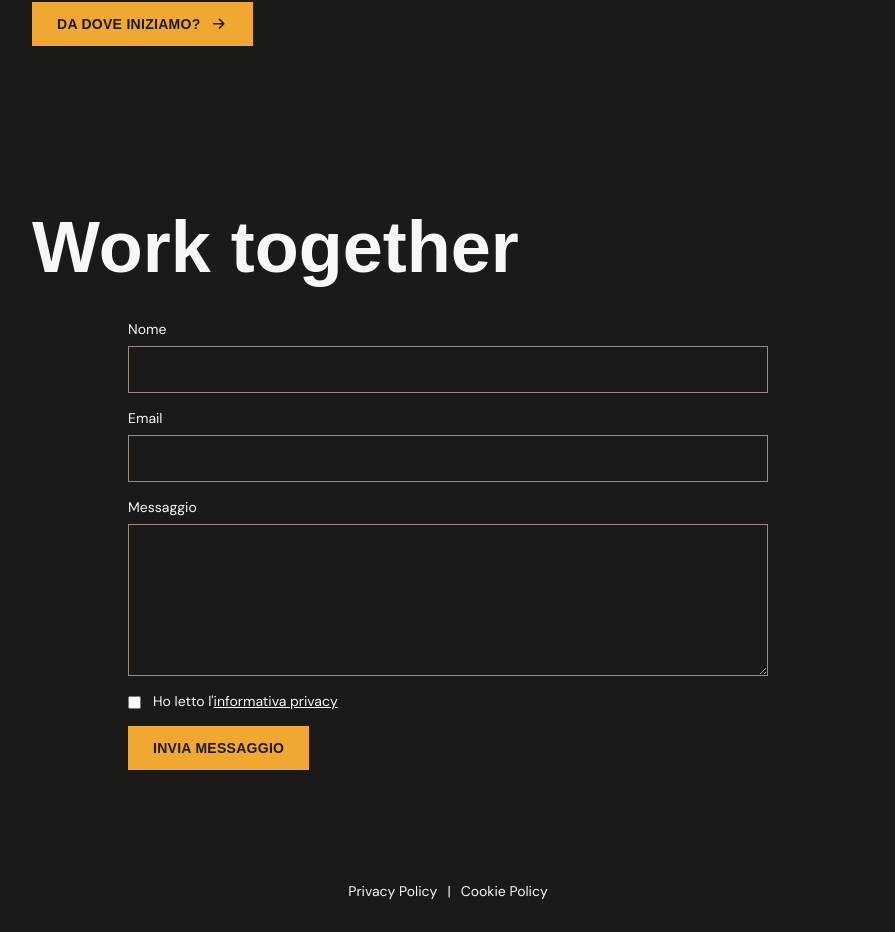
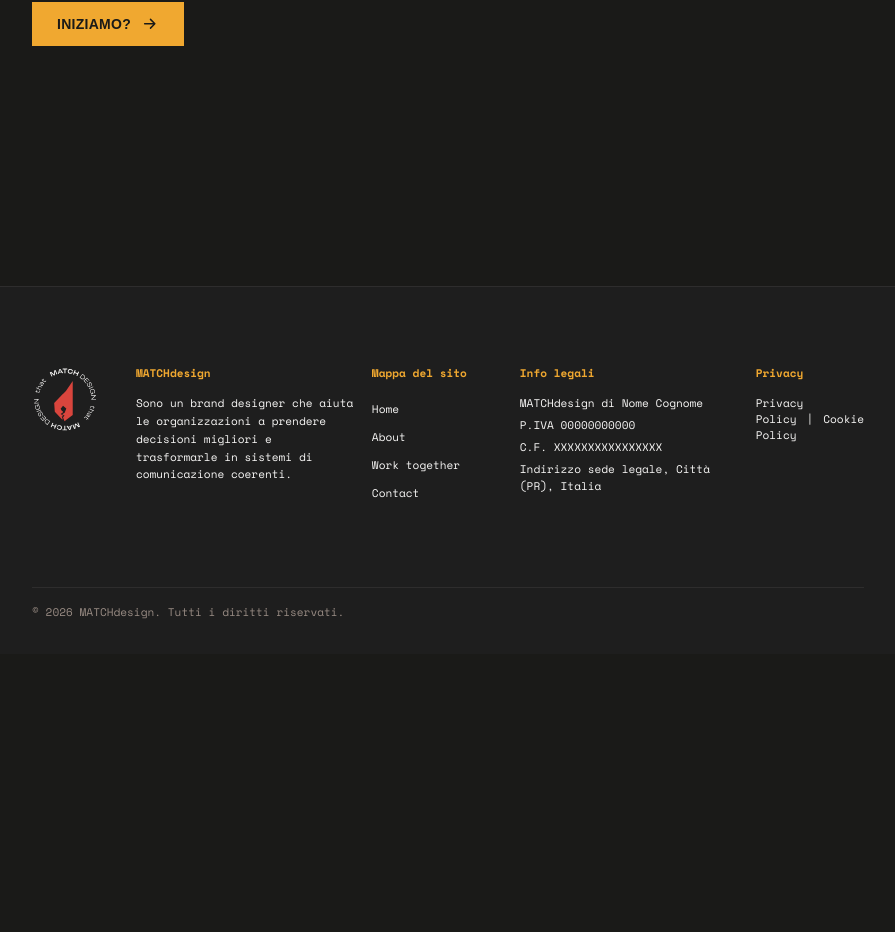
Before and after one commit to andy90d/matchdesign-site, a Next.js app: page / in a window 1280 px wide. Shown: the part 2375-3307 px from the top of the page, without its empty margins (192-1087 px from the left). After the commit the page ends 3029 px from the top, so only its background shows below. Built offline with nearby package versions, Linux system fonts and the light colour scheme; a web font is replaced by a local one.

Commit message:
create a new file named `footer.tsx` in the `components/footer` directory with the following content:

```diff
--- a/app/globals.css
+++ b/app/globals.css
@@ -54,6 +54,9 @@ body {
   background: var(--color-bg);
   color: var(--color-text);
   font-family: var(--font-body);
+  display: flex;
+  flex-direction: column;
+  min-height: 100dvh;
 }
 
 :focus-visible {
@@ -63,7 +66,7 @@ body {
 
 .site-footer {
   padding: var(--space-md);
-  text-align: center;
+  text-align: left;
   font-size: 0.875rem;
   background: var(--color-bg);
 }
--- a/app/layout.tsx
+++ b/app/layout.tsx
@@ -6,6 +6,7 @@ import { IubendaHead, IubendaLoader, IubendaLinks } from "@/components/legal/Iub
 import { dmSans, spaceMono, unbounded } from "@/lib/fonts/fonts";
 import "./globals.css";
 import Header from "@/components/header/header";
+import Footer from "@/components/footer/footer";
 
 
 // ============================================
@@ -49,9 +50,7 @@ export default function RootLayout({
 
 
         {/* Footer globale con i link Privacy & Cookie Policy */}
-        <footer className="site-footer">
-          <IubendaLinks />
-        </footer>
+        <Footer />
 
 
         {/* Loader JS Iubenda caricato a fine body */}
--- a/app/page.tsx
+++ b/app/page.tsx
@@ -82,18 +82,9 @@ export default function Home() {
         <p className="mt-md">
         Trovare queste risposte ci permette di capire dove intervenire davvero.</p>
 
-        <Button href="/work-together" iconEnd={<ArrowRight />} className="mt-md">
-        Da dove iniziamo?
+        <Button href="/contact" iconEnd={<ArrowRight />} className="mt-md">
+        Iniziamo?
        </Button>
-
-      </section>
-
-       {/* --- Sezione form di contatto --- */}
-      <section className="container section">
-        <h1 className="text-center">Work together</h1>
-        <div className="mt-md">
-          <ContactForm />
-        </div>
       </section>
 
     </div>
--- a/components/contact-form/contact-form.module.css
+++ b/components/contact-form/contact-form.module.css
@@ -6,7 +6,7 @@
   flex-direction: column;
   gap: var(--space-sm);
   width: 100%;
-  max-width: 40rem;
+  max-width: 60rem;
   margin-inline: auto;
 }
 
--- /dev/null
+++ b/components/footer/footer.module.css
@@ -0,0 +1,114 @@
+/* ============================================
+   FOOTER: contenitore
+   ============================================ */
+.footer {
+  margin-top: 10rem;
+  padding-block: var(--space-lg) var(--space-md);
+  background: var(--black);
+  border-top: 1px solid var(--color-border);
+  font-family: var(--font-mono);
+  font-size: 0.694rem;
+  text-align: left;
+}
+
+/* ============================================
+   FOOTER: griglia colonne
+   1 colonna su mobile, 2 su tablet, 4 su desktop
+   ============================================ */
+.grid {
+  display: grid;
+  gap: var(--space-sm);
+}
+
+@media (min-width: 40rem) {
+  .grid {
+    grid-template-columns: repeat(2, 1fr);
+  }
+}
+
+@media (min-width: 64rem) {
+  .grid {
+    grid-template-columns: 1fr 2.5fr 1.5fr 2.5fr 1fr;
+  }
+}
+
+/* ============================================
+   FOOTER: titoli colonne
+   ============================================ */
+.title {
+  margin-bottom: var(--space-sm);
+  font-family: var(--font-mono);
+  font-size: 0.694rem;
+  color: var(--color-accent);
+}
+
+/* ============================================
+   FOOTER: badge responsive
+   ============================================ */
+.badge {
+  width: 50%;
+  max-width: 100px; /* Adatta a piacimento */
+  height: auto;
+  object-fit: cover;
+}
+
+@media (min-width: 40rem) {
+  .badge {
+    width: 60%;
+  }
+}
+
+@media (min-width: 64rem) {
+  .badge {
+    width: 75%;
+  }
+}
+
+/* ============================================
+   FOOTER: descrizione personale
+   ============================================ */
+.description {
+  font-size: 0.694rem;
+}
+
+/* ============================================
+   FOOTER: liste di link (mappa del sito e Iubenda)
+   ============================================ */
+.list {
+  list-style: none;
+}
+
+.list a {
+  display: inline-block;
+  padding-block: 0.375rem;
+  color: var(--color-text);
+}
+
+.list a:hover {
+  color: var(--color-accent);
+  text-decoration: underline;
+  text-underline-offset: 4px;
+}
+
+  /* Aggiunge maggiore separazione ai titoli successivi al primo nella colonna info */
+.info .title:not(:first-child) {
+  margin-top: var(--space-md); /* Modifica con var(--space-lg) se desideri più distanza */
+}
+
+/* ============================================
+   FOOTER: colonna info legali
+   ============================================ */
+.info p + p {
+  margin-top: 0.25rem;
+
+}
+
+/* ============================================
+   FOOTER: copyright
+   ============================================ */
+.legal {
+  margin-top: var(--space-lg);
+  padding-top: var(--space-sm);
+  border-top: 1px solid var(--color-border);
+  color: var(--color-text-muted);
+}
--- /dev/null
+++ b/components/footer/footer.tsx
@@ -0,0 +1,103 @@
+// ============================================
+// FOOTER: import
+// ============================================
+import Link from "next/link";
+import {IubendaLinks} from "@/components/legal/Iubenda";
+import styles from "@/components/footer/footer.module.css";
+import Image from "next/image";
+
+// ============================================
+// FOOTER: dati modificabili
+// ============================================
+const DESCRIPTION =
+  "Sono un brand designer che aiuta le organizzazioni a prendere decisioni migliori e trasformarle in sistemi di comunicazione coerenti.";
+
+const SITEMAP = [
+  { label: "Home", href: "/" },
+  { label: "About", href: "/about" },
+  { label: "Work together", href: "/work-together" },
+  { label: "Contact", href: "/contact" },
+  /*{ label: "Note legali", href: "/legal" },*/
+];
+
+const LEGAL_INFO = [
+  "MATCHdesign di Nome Cognome",
+  "P.IVA 00000000000",
+  "C.F. XXXXXXXXXXXXXXXX",
+  "Indirizzo sede legale, Città (PR), Italia",
+];
+
+export default function Footer() {
+  return (
+    <footer className={styles.footer}>
+      <div className="container">
+        {/* ============================================
+            FOOTER: social (da attivare in seguito)
+            ============================================ */}
+        {/* <ul className={styles.social}> ... </ul> */}
+
+        {/* ============================================
+            FOOTER: colonne
+            ============================================ */}
+        <div className={styles.grid}>
+          {/* Colonna 1: descrizione */}
+            <div>
+                <Image
+                    src="/assets/images/BadgeTextColorDarkBG.svg"
+                    alt="Badge MATCHdesign"
+                    width={100}
+                    height={100}
+                    className={styles.badge}
+                />
+            </div>
+
+          {/* Colonna 2: descrizione */}
+            <div>
+                <h2 className={styles.title}>MATCHdesign</h2>
+                <p className={styles.description}>{DESCRIPTION}</p>
+            </div>
+
+          {/* Colonna 3: privacy e cookie (Iubenda) */}
+          <nav aria-label="Mappa del sito">
+            <h2 className={styles.title}>Mappa del sito</h2>
+            <ul className={styles.list}>
+              {SITEMAP.map((item) => (
+                <li key={item.href}>
+                  <Link href={item.href}>{item.label}</Link>
+                </li>
+              ))}
+            </ul>
+          </nav>
+
+          {/* Colonna 4: informazioni legali */}
+
+          <div className={styles.info}>
+            <h2 className={styles.title}>Info legali</h2>
+            {LEGAL_INFO.map((line) => (
+              <p key={line} className="micro">
+                {line}
+              </p>
+            ))}
+
+          </div>
+
+          {/* Colonna 5: Lista link */}
+          <div>
+               <h2 className={styles.title}>Privacy</h2>
+               <IubendaLinks />
+          </div>
+
+        </div>
+
+        {/* ============================================
+            FOOTER: copyright
+            ============================================ */}
+        <div className={styles.legal}>
+          <p className="micro">
+            © {new Date().getFullYear()} MATCHdesign. Tutti i diritti riservati.
+          </p>
+        </div>
+      </div>
+    </footer>
+  );
+}
```
Also changed, not shown: public/assets/images/BadgeTextColorDarkBG.svg (added).
